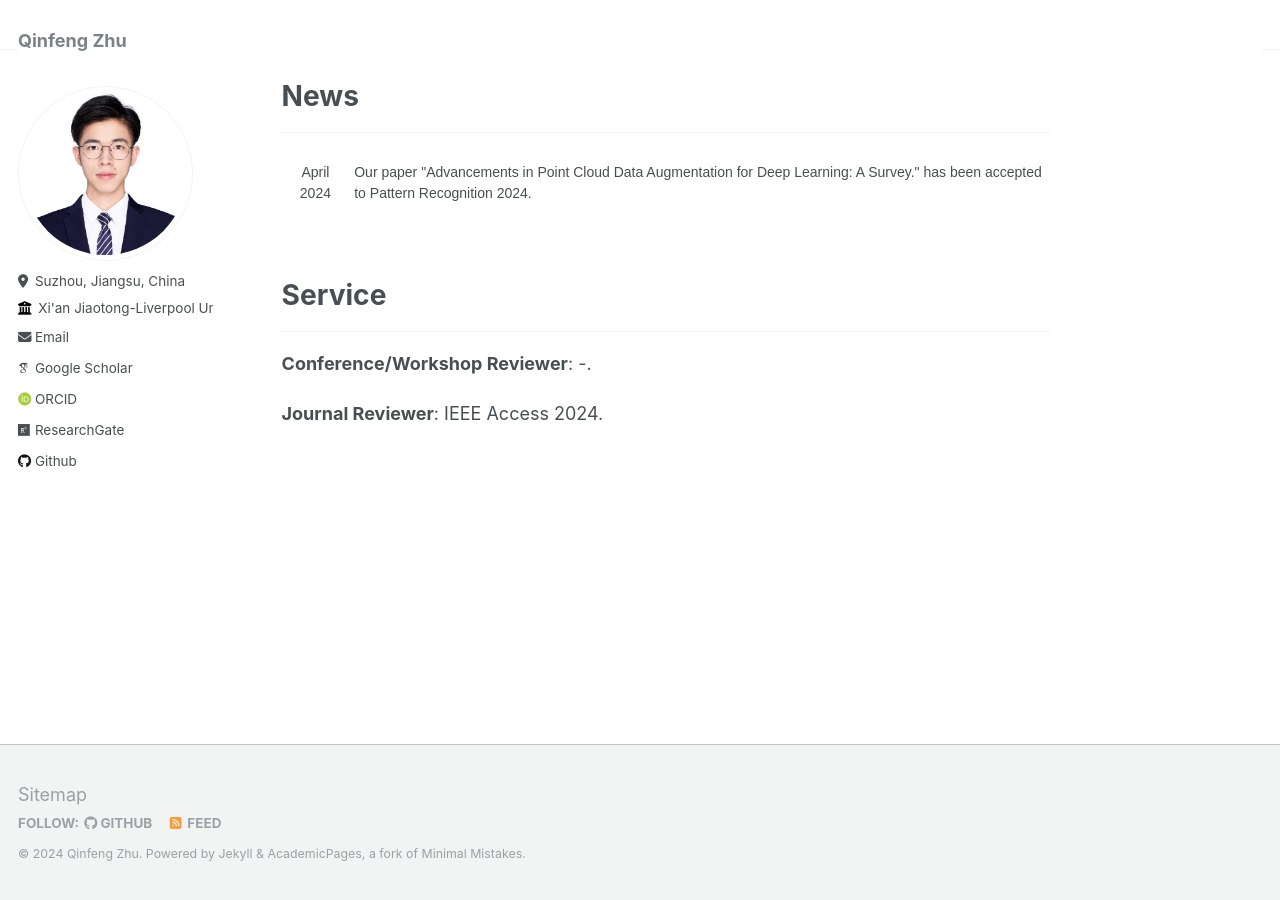
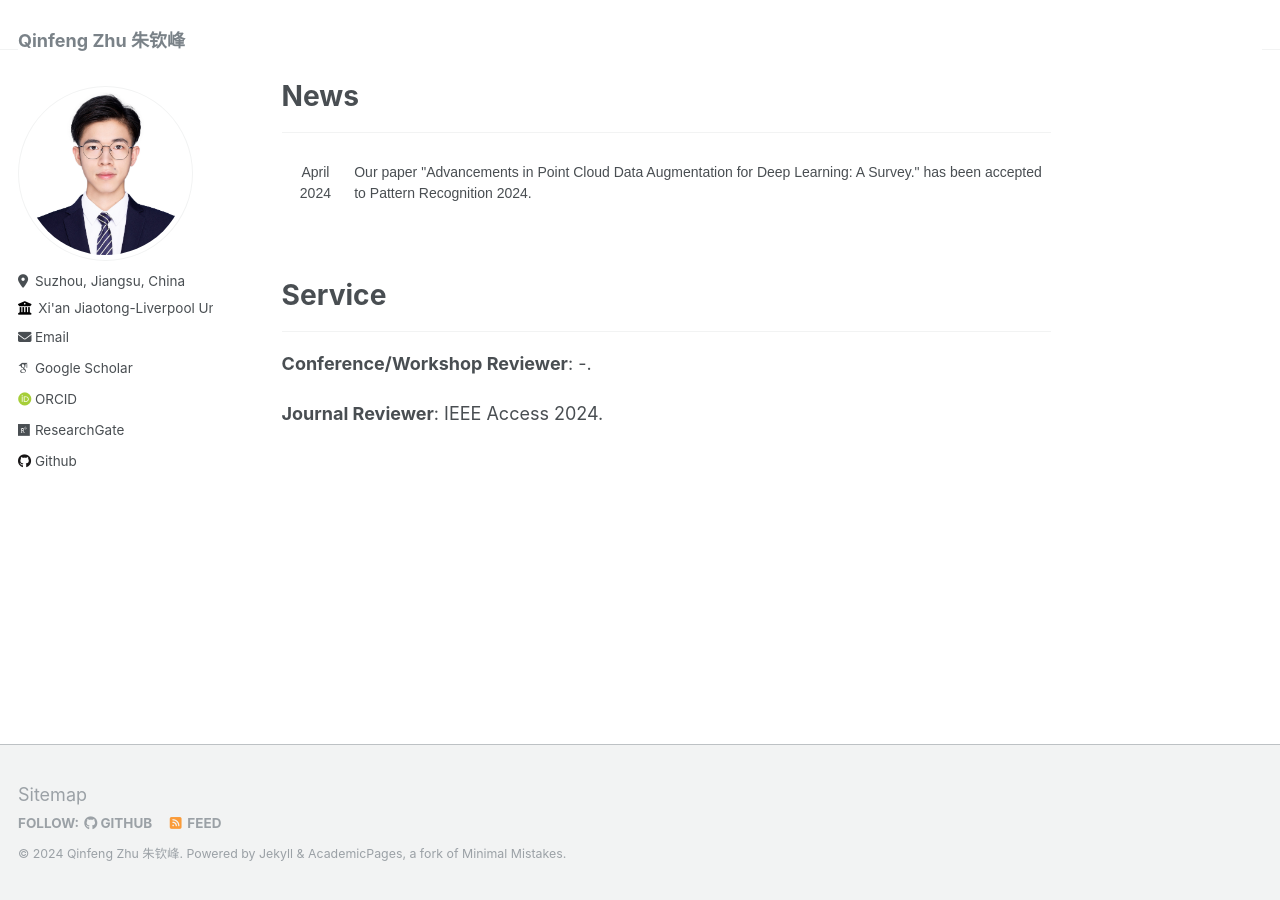
Before and after one commit to zhuqinfeng1999/zhuqinfeng1999.github.io, a Jekyll site: the page built from _pages/about.md, in a window 1280 px wide and 900 px high, scrolled down 585 px. Built offline with Jekyll 4.4.1, drawn with Linux system fonts in a browser that asks for light colours; some web fonts are replaced; grey boxes are pictures that could not be loaded.

Commit message:
Update _config.yml

```diff
--- a/_config.yml
+++ b/_config.yml
@@ -8,9 +8,9 @@
 
 # Basic Site Settings
 locale                   : "en-US"
-title                    : "Qinfeng Zhu"
+title                    : "Qinfeng Zhu 朱钦峰"
 title_separator          : "-"
-name                     : &name "Qinfeng Zhu"
+name                     : &name "Qinfeng Zhu 朱钦峰"
 description              : &description "personal description"
 url                      : https://zhuqinfeng1999.github.io # the base hostname & protocol for your site e.g. "https://mmistakes.github.io"
 baseurl                  : "" # the subpath of your site, e.g. "/blog"
```
